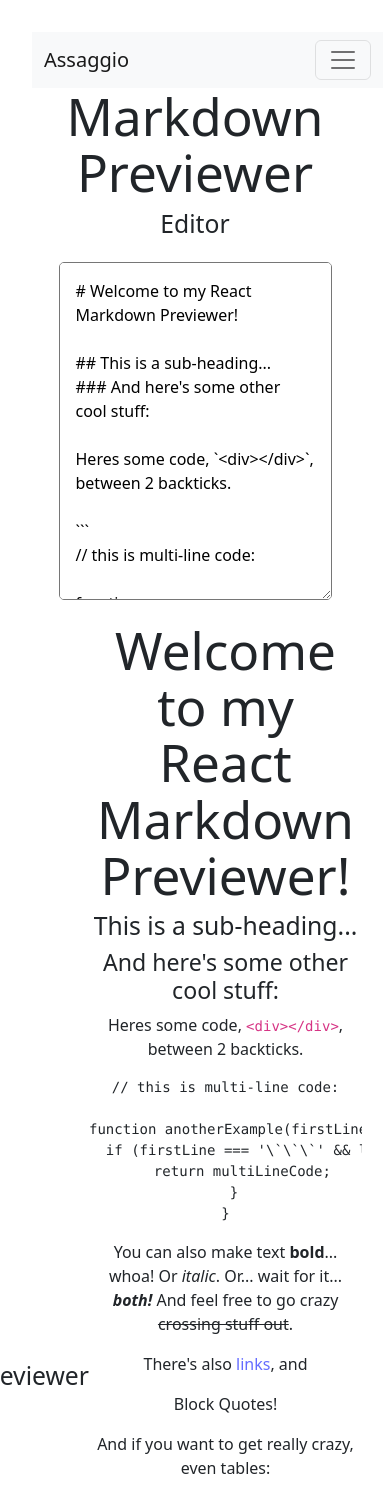
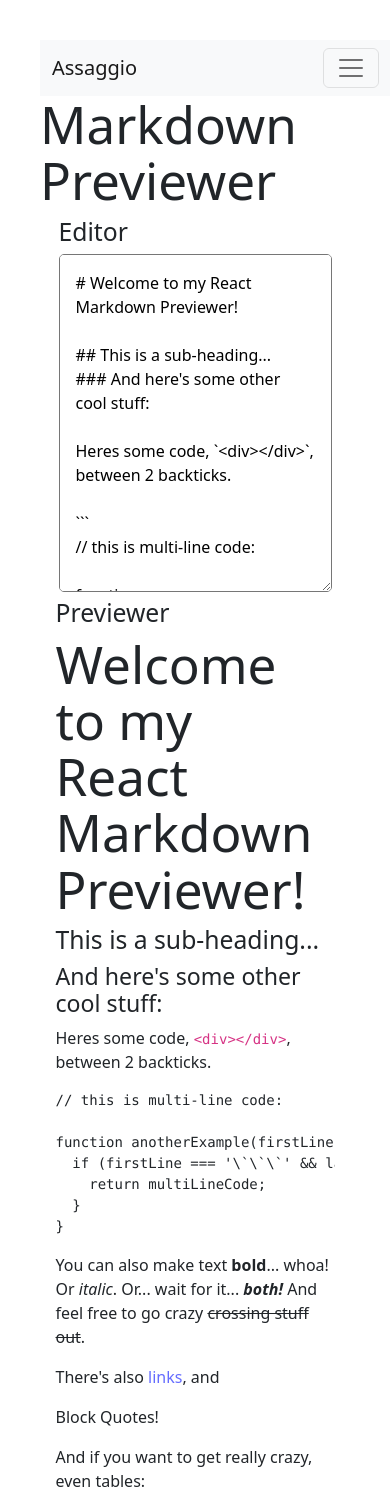
Before and after one commit to Nerajno/Assaggio-1-FCC_FEDLC, a React (Vite) app: page / in a window 390 px wide. Shown: the top 1501 px of the page. Built offline with nearby package versions, Linux system fonts and the light colour scheme.

Commit message:
Change some styling and add breakpoint
changes some styling for certain selectors and
adds a media breakpoint for larger screens.

```diff
--- a/src/App.css
+++ b/src/App.css
@@ -2,14 +2,16 @@
   max-width: 1280px;
   margin: 0 auto;
   padding: 2rem;
-  text-align: center;
+  /* text-align: center;  this causes some unusual text issues*/
+
 }
 
-.app {
+.App {
   display: flex;
   flex-direction: column;
   align-items: center;
-  width: 90vw;
+  padding: 0.5em;
+  width: 100%; /*width should be set to the parent container*/
 }
 
 #editor {
@@ -17,12 +19,12 @@
   height: 40vh;
   border-radius: 5px;
   padding: 1rem;
-  margin: 1rem;
+  /* margin: 1rem; */
 
 }
 
 #preview {
-  width: 70vw;
+  width: 100%;/* set to parent container width. vw may allow overflow of the parent*/
 }
 
 #editiorComponent{
@@ -30,14 +32,22 @@
 }
 
 #previewComponent {
-  width: 70vw;
-  display: flex;
-  justify-content: center; /* Horizontal centering */
-  align-items: center; /* Vertical centering */
-
+  width: 90%;
+  /* display: flex;  let default of display:block work on smaller screens*/
 }
 
 .navbar, footer{
   width: 90vw;
   margin: auto;
 }
+
+
+@media (min-width:667px) {
+  #previewComponent {
+    /*Just assuming that you want the "Preview" heading next to the preview and not above on larger screens*/
+    display: flex; /*flex should occur on larger breakpoint*/
+    justify-content: center; /* Horizontal centering */
+    align-items: center; /* Vertical centering */
+
+  }
+}
```
